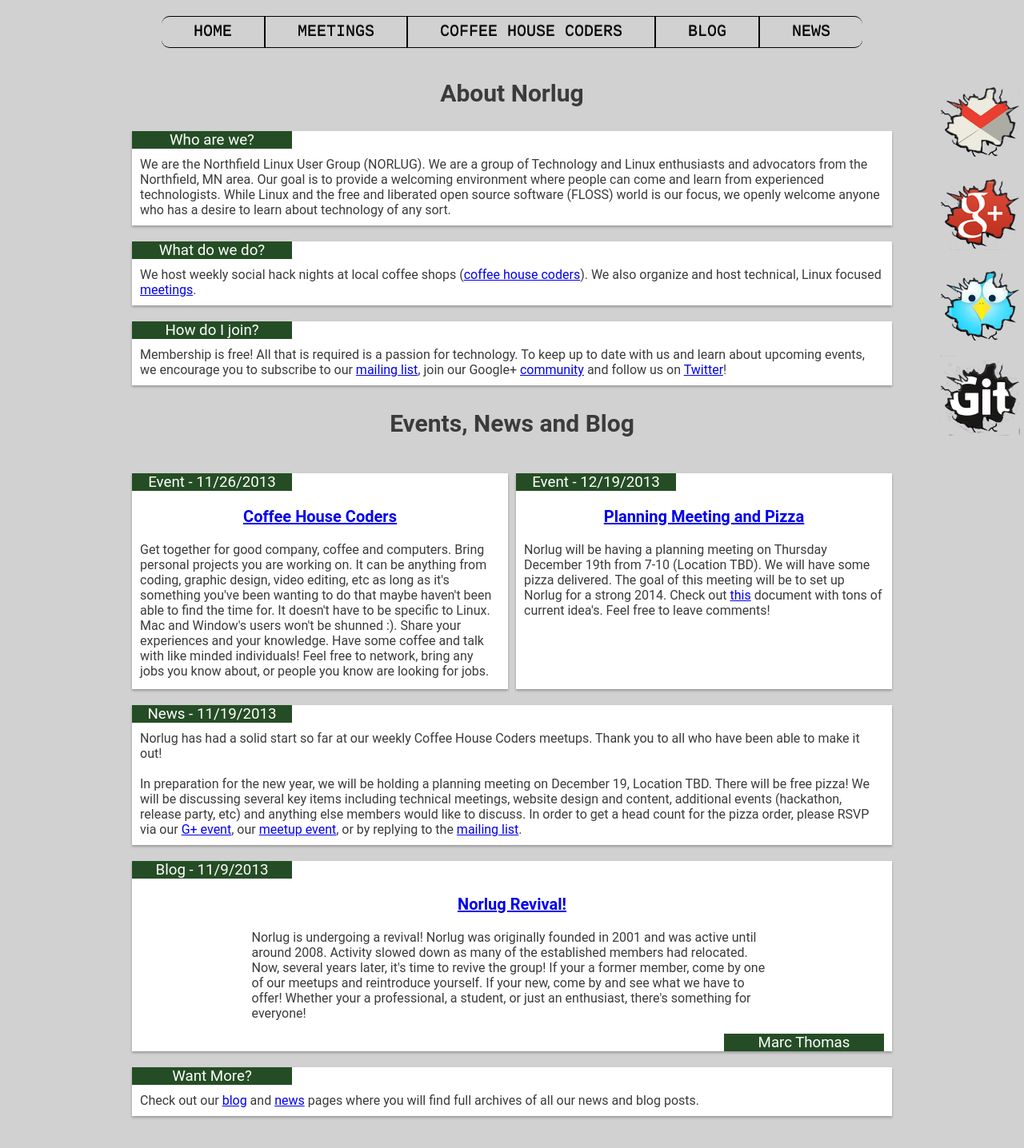
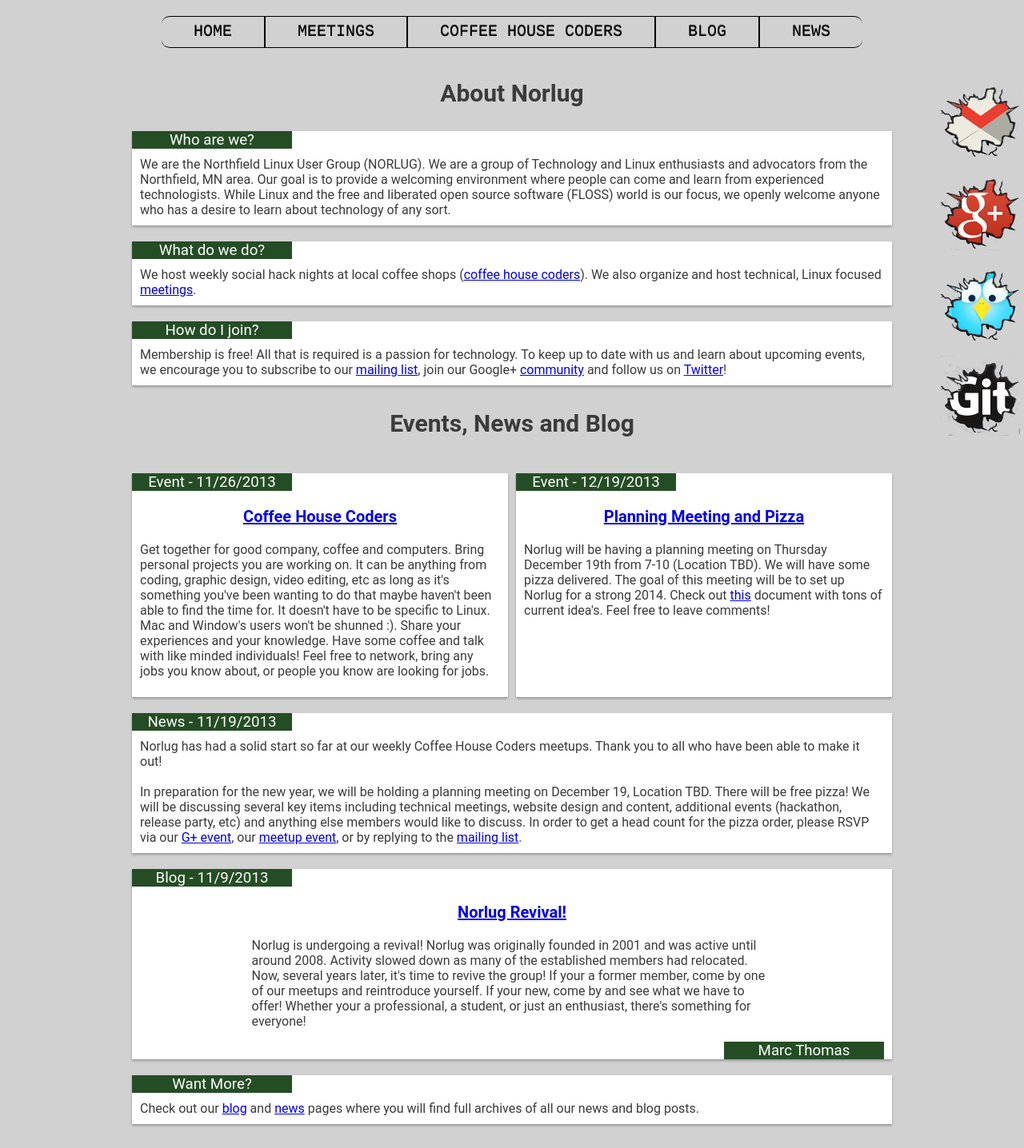
Before and after one commit to norlug/norlug.github.io, a Jekyll site: the page built from index.html, in a window 1280 px wide. Shown: the whole page at 80% size. Built offline with Jekyll 4.4.1, drawn with Linux system fonts in a browser that asks for light colours.

Commit message:
Fixed height of event cards.

```diff
--- a/css/StyleSheetMain.css
+++ b/css/StyleSheetMain.css
@@ -199,7 +199,7 @@
     float: left;
     max-width: 450px;
     box-shadow: 0px 2px 3px rgb(153, 153, 153);
-    height: 250px;
+    height: 260px;
     }
 
 
@@ -212,7 +212,7 @@
     float: right;
     max-width: 450px;
     box-shadow: 0px 2px 3px rgb(153, 153, 153);
-    height: 250px;
+    height: 260px;
     }
 
 
```
